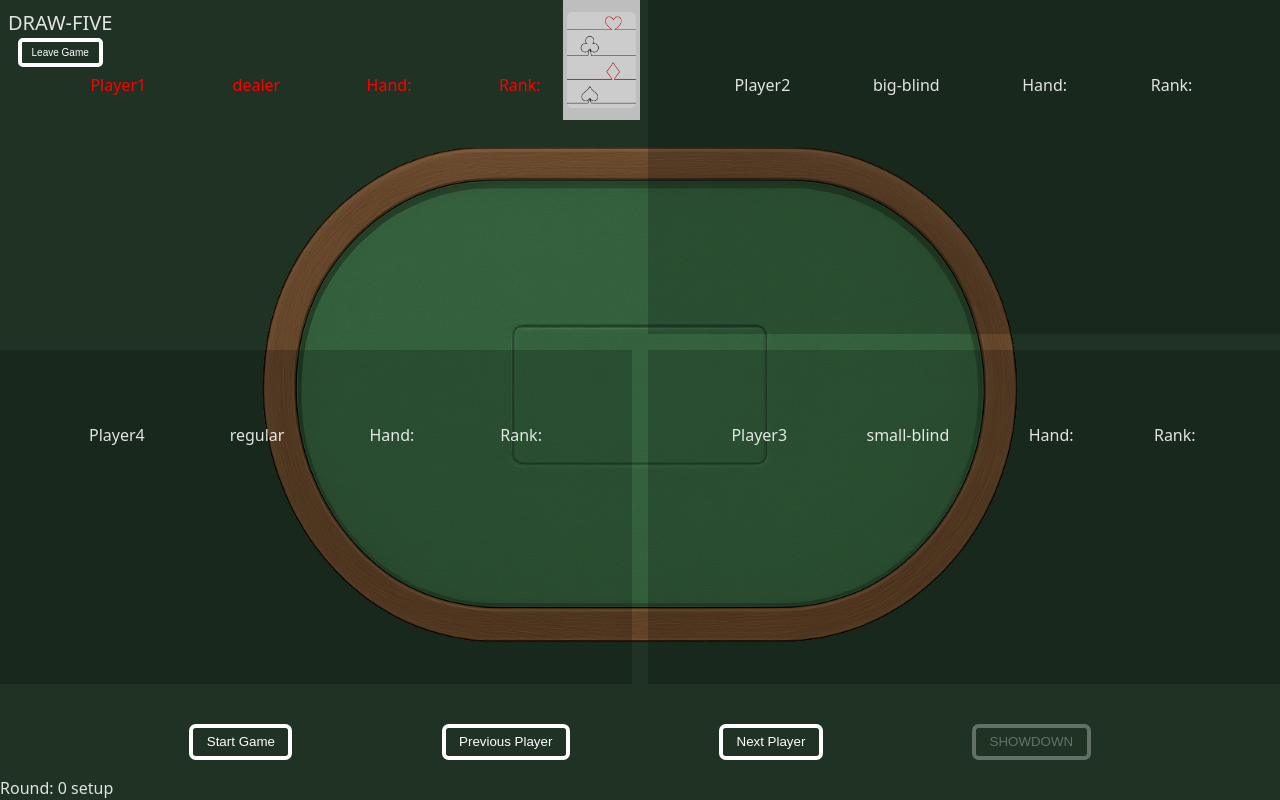
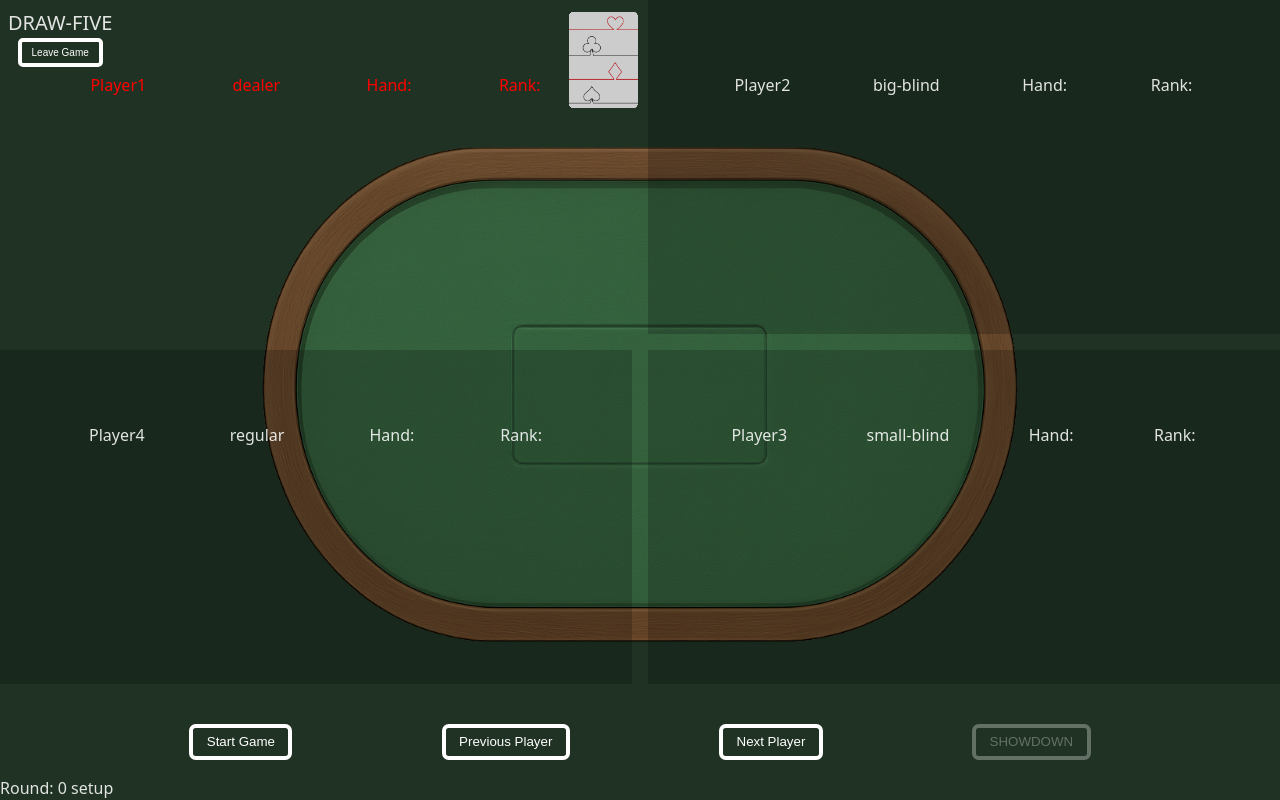
Before and after one commit to Marcaus-Cruz/le-casino, a React (Vite) app: page / in a window 1280 px wide. Both pictures are taken after a click on the button "DRAWFIVE". Built offline with nearby package versions, Linux system fonts and the light colour scheme.

Commit message:
Polish up cards a little bit

```diff
--- a/src/styles/card.scss
+++ b/src/styles/card.scss
@@ -22,6 +22,7 @@
    margin: 0.5em;
    width: var(--card-width);
    height: var(--card-height);
+   background: unset;
    border: 0.5vmin dotted transparent;
 
    cursor: pointer;
@@ -30,10 +31,12 @@
       @include absolute-center();
       max-width: 100%;
       max-height: 100%;
+      border: 0.25vmin solid transparent;
+      border-radius: 0.5vmin;
    }
 
    &:disabled {
-      cursor: not-allowed;
+      pointer-events: none;
    }
 
    &.face-down {
@@ -41,7 +44,14 @@
    }
 
    &.selected {
-      border-color: red;
       opacity: 0.5;
+
+      .image {
+         border-color: red;
+      }
+   }
+
+   &:hover {
+      filter: brightness(0.7);
    }
 }
```
